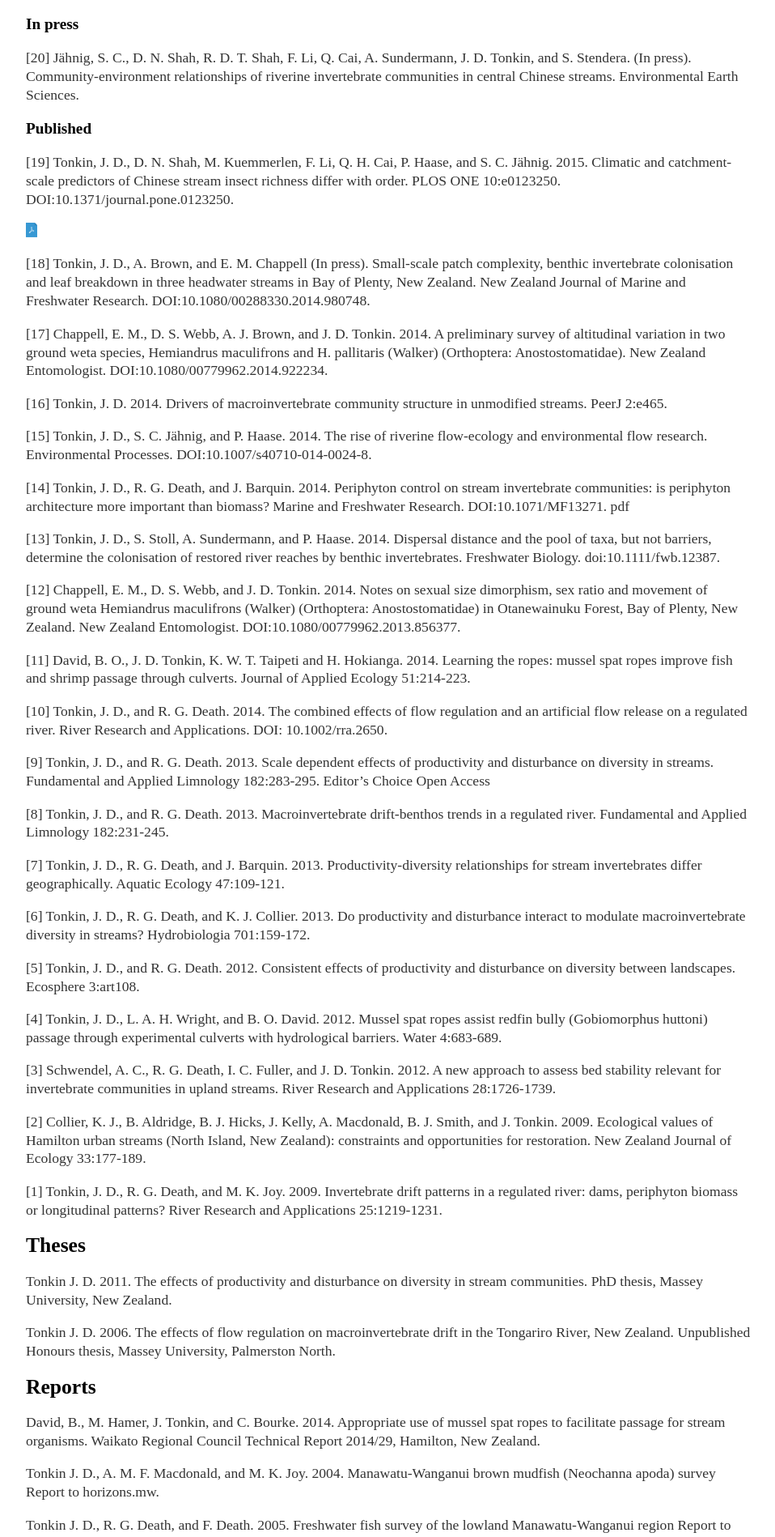
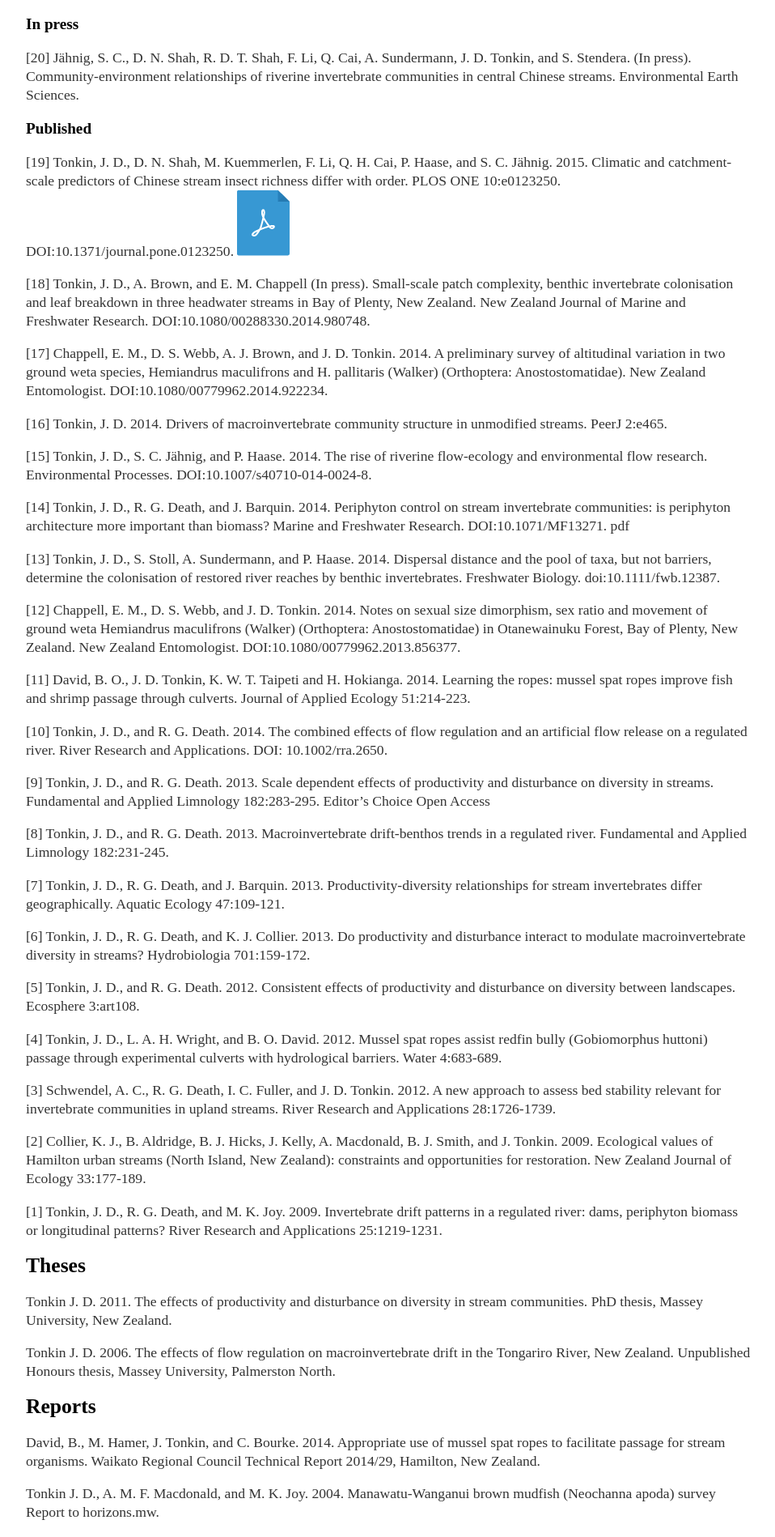
Before and after one commit to jdtonkin/jdtonkin.github.io, a Jekyll site: the page built from Publications/index.html, in a window 1280 px wide. Shown: the part 848-2746 px from the top of the page at 81% size, without its empty margins (160-1118 px from the left). Built offline with Jekyll 4.4.1, drawn with Linux system fonts in a browser that asks for light colours.

Commit message:
changed pdf symbol to line-height and put inside p

```diff
--- a/Publications/index.html
+++ b/Publications/index.html
@@ -37,7 +37,7 @@
 <h3>Published</h3>
 
 <p>[19] Tonkin, J. D., D. N. Shah, M. Kuemmerlen, F. Li, Q. H. Cai, P. Haase, and S. C. Jähnig. 2015. Climatic and catchment-scale predictors of Chinese stream insect richness differ with order. PLOS ONE 10:e0123250.
-DOI:10.1371/journal.pone.0123250.</p>  <a href="2015 Tonkin etal PLOS ONE.pdf" target="_blank"><img src="pdf-blue.png" alt="broken" style="height: 1.1em"></a>
+DOI:10.1371/journal.pone.0123250.  <a href="2015 Tonkin etal PLOS ONE.pdf" target="_blank"><img src="pdf-blue.png" alt="broken" style="height: line-height"></a> </p>
 
 <p>[18] Tonkin, J. D., A. Brown, and E. M. Chappell (In press). Small-scale patch complexity, benthic invertebrate colonisation and leaf breakdown in three headwater streams in Bay of Plenty, New Zealand. New Zealand Journal of Marine and Freshwater Research. DOI:10.1080/00288330.2014.980748.</p>
 
```
